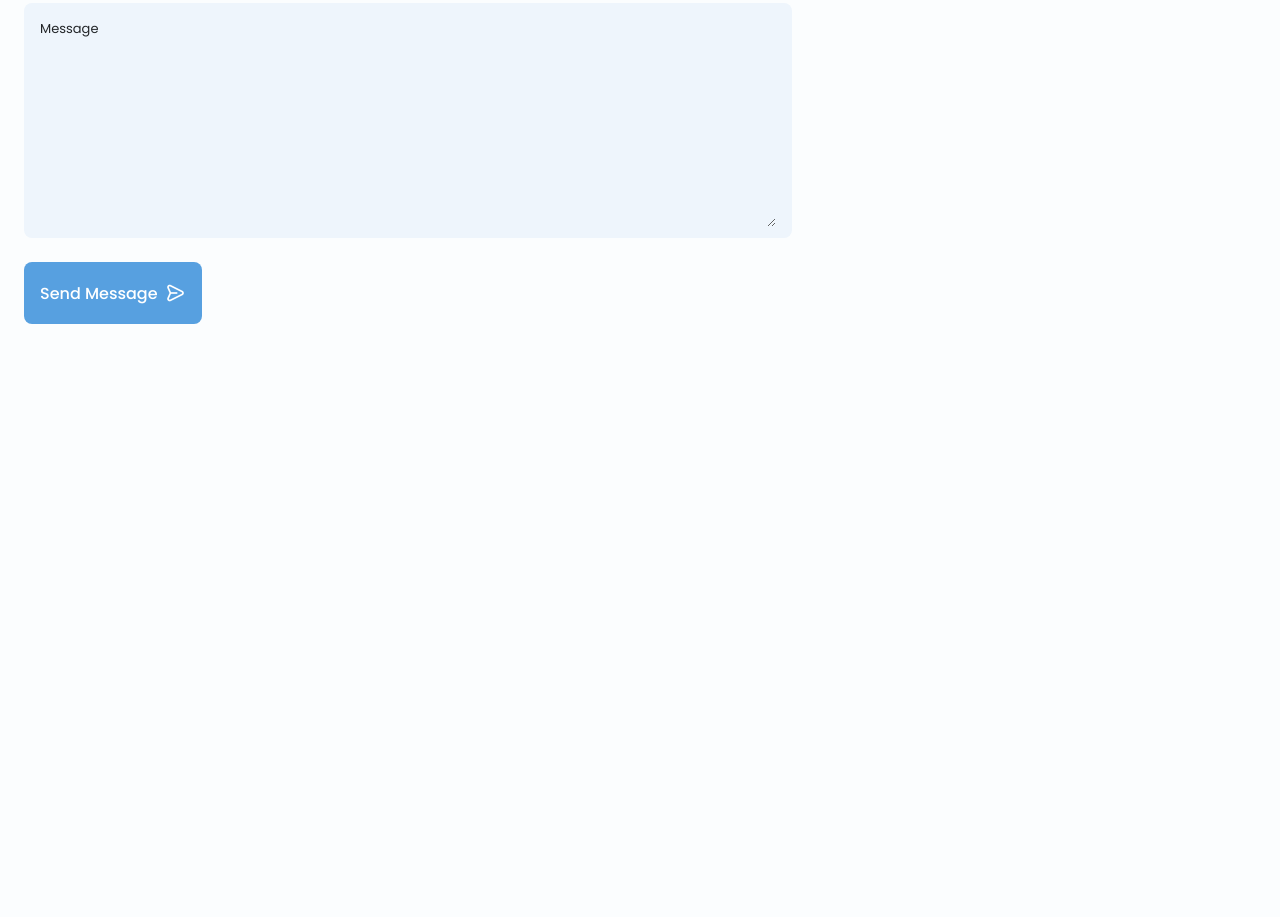
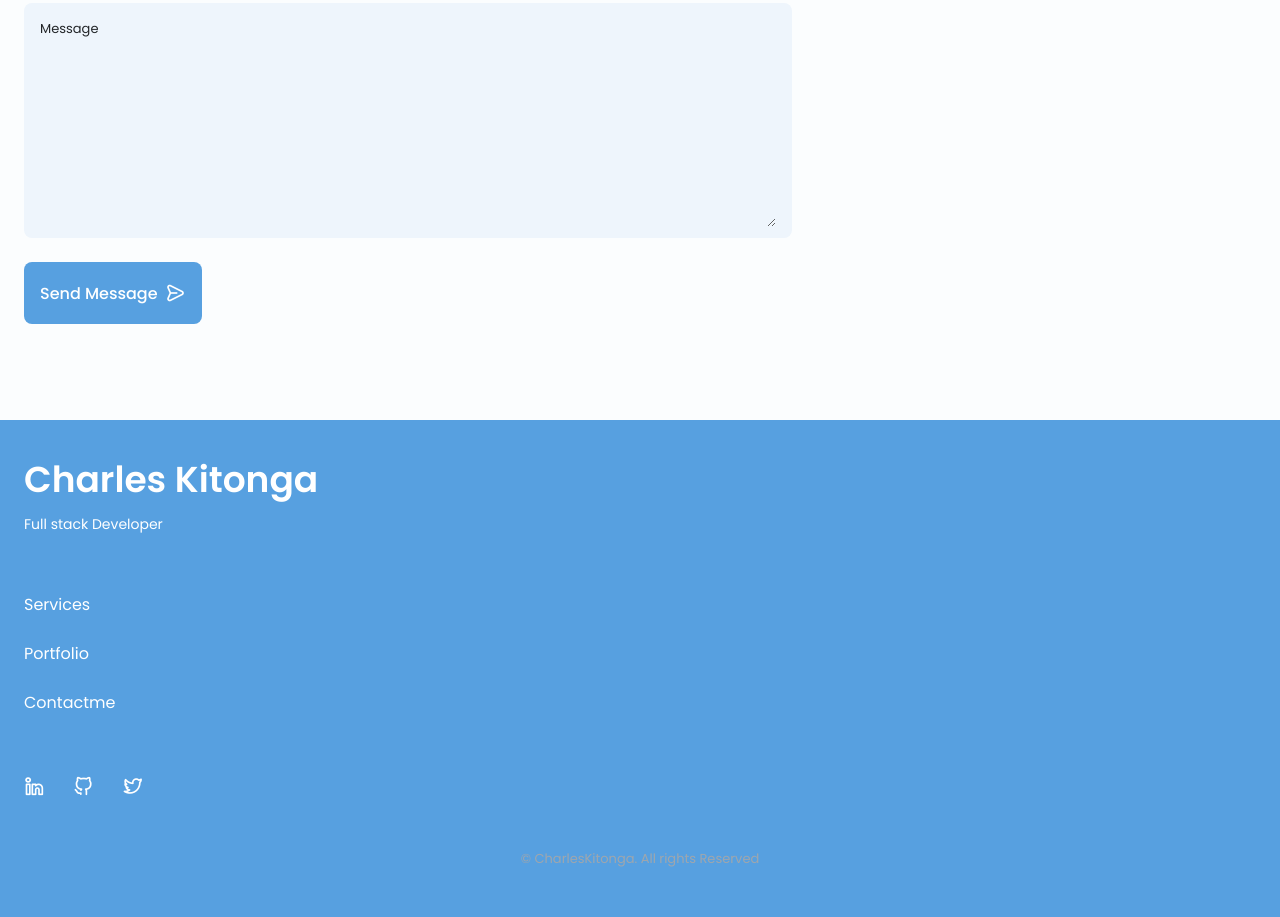
Before and after one commit to CharlesKitonga/charleskitonga.github.io, a plain HTML site: page index.html in a window 1280 px wide. Shown: the part 5382-6299 px from the top of the page. Before the commit the page ends 5770 px from the top, so only its background shows below. Drawn offline with nearby package versions, Linux system fonts and the light colour scheme.

Commit message:
FOOTER SECTION ADDED

```diff
--- a/assets/css/styles.css
+++ b/assets/css/styles.css
@@ -732,7 +732,47 @@ img{
 
 
 /*==================== FOOTER ====================*/
-
+.footer{
+    padding-top: 2rem;
+}
+.footer__container{
+    row-gap: 3.5rem;
+}
+.footer__bg{
+    background-color: var(--first-color-second);
+    padding: 2rem 0 3rem;
+}
+.footer__title{
+    font-size: var(--h1-font-size);
+    margin-bottom: var(--mb-0-25);
+}
+.footer__subtitle{
+    font-size: var(--small-font-size);
+}
+.footer__links{
+    display: flex;
+    flex-direction: column;
+    row-gap: 1.5rem;
+}
+.footer__link:hover{
+    color: var(--first-color-lighter);
+}
+.footer__social{
+    font-size: 1.25rem;
+    margin-right: var(--mb-1-5);
+}
+.footer__social:hover{
+    color: var(--first-color-lighter);
+}
+.footer__copy{
+    font-size: var(--smaller-font-size);
+    text-align: center;
+    color: var(--text-color-light);
+    margin-top: var(--mb-3);
+}
+.footer__social, .footer__title, .footer__subtitle, .footer__link{
+    color: white;
+}
 
 /*========== SCROLL UP ==========*/
 
--- a/index.html
+++ b/index.html
@@ -700,6 +700,43 @@
 					</form>
 				</div>
 			</section>
+
+			<!-- FOOTER SECTION -->
+			<section class="footer">
+				<div class="footer__bg">
+					<div class="footer__container container grid">
+						<div>
+							<h1 class="footer__title">Charles Kitonga</h1>
+							<span class="footer__subtitle">Full stack Developer</span>
+						</div>
+
+						<ul class="footer__links">
+							<li>
+								<a href="#services" class="footer__link">Services</a>
+							</li>
+							<li>
+								<a href="#portfolio" class="footer__link">Portfolio</a>
+							</li>
+							<li>
+								<a href="#contact" class="footer__link">Contactme</a>
+							</li>
+						</ul>
+
+						<div class="footer__socials">
+							<a href="https://www.linkedin.com/in/charles-kitonga-51816312b/" target="_blank" class="footer__social">
+								<i class="uil uil-linkedin-alt"></i>
+							</a>
+							<a href="https://github.com/CharlesKitonga" target="_blank" class="footer__social">
+								<i class="uil uil-github-alt"></i>
+							</a>
+							<a href="https://twitter.com/cKyerlo" target="_blank" class="footer__social">
+								<i class="uil uil-twitter-alt"></i>
+							</a>
+						</div>
+					</div>
+					<p class="footer__copy">&#169; CharlesKitonga. All rights Reserved</p>
+				</div>
+			</section>
 		</main>
 
 		<!-- SWIPPER JS -->
```
